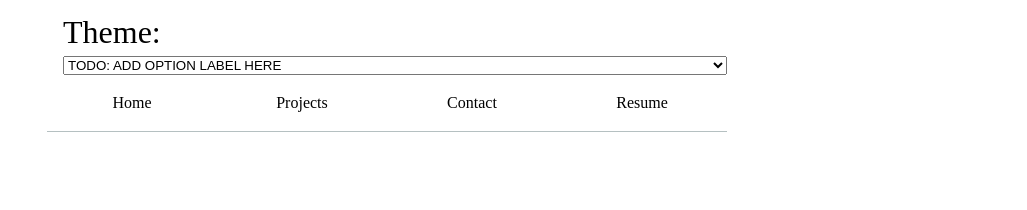
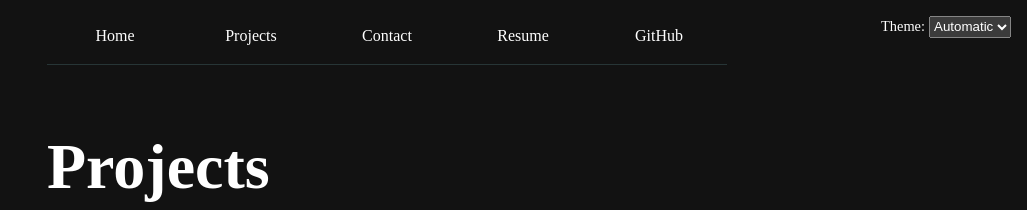
Before and after one commit to marinegapihan2/tutorial_Marine, a plain HTML site: page projects/index.html in a window 1280 px wide. Shown: the top 210 px of the page, without its empty margins (253-1280 px from the left). Drawn offline with Linux system fonts and the light colour scheme.

Commit message:
change feb 24

```diff
--- a/global.js
+++ b/global.js
@@ -26,7 +26,8 @@ let pages = [
 	{url: "./", title: "Home"},
 	{url: "projects/", title: "Projects"},
     {url: "contact/", title: "Contact"},
-    {url: "CV/", title: "Resume"}
+    {url: "CV/", title: "Resume"},
+    {url: "https://github.com/marinegapihan2", title: "GitHub" }
 ];
 
 let nav = document.createElement("nav");
@@ -35,23 +36,23 @@ document.body.prepend(nav);
 // TODO: Inside index.html (our home page), add a class="home" attribute to the <html lang="en"> element!
 const ARE_WE_HOME = document.documentElement.classList.contains("home");
 
-for (let p of pages) {
-	let url = p.url;
-	let title = p.title;
+// for (let p of pages) {
+// 	let url = p.url;
+// 	let title = p.title;
 
-	// Create link and add it to nav
-    if (!ARE_WE_HOME && !url.startsWith("http")) {
-        url = "../" + url;
-    }
+// 	// Create link and add it to nav
+//     if (!ARE_WE_HOME && !url.startsWith("http")) {
+//         url = "../" + url;
+//     }
 
-	nav.insertAdjacentHTML("beforeend", `<a href="${ url }">${ title }</a>` );
-}
+// 	nav.insertAdjacentHTML("beforeend", `<a href="${ url }">${ title }</a>` );
+// }
 
 
 // step 3.2
 // TODO: Comment out the `for (let p of pages) {...}` loop you made in step 3.1 and uncomment the for loop below! I have helped you restructure the loop a bit in a way that may be confusing from the lab instructions
 
-/* for (let p of pages) {
+for (let p of pages) {
 	let url = p.url;
 	let title = p.title;
 
@@ -60,20 +61,20 @@ for (let p of pages) {
         url = "../" + url;
     }
 
-    let a = document.createElement("TODO: create an <a> element!");
+    let a = document.createElement("a");
     a.href = url;
     a.textContent = title;
 
     if (a.host === location.host && a.pathname === location.pathname) {
-        a.classList.add("TODO: FILL IN CLASS NAME");
-    }
+         a.classList.add("current");
+         }
 
-    if ("TODO: FILL IN CONDITION TO OPEN LINK IN NEW TAB") {
+    if (a.host!==location.host) {
         a.target = "_blank";
-    }
+        }
 
     nav.append(a);
-} */
+}
 
 // STEP 4
 // step 4.1
@@ -84,9 +85,9 @@ document.body.insertAdjacentHTML("afterbegin", `
 	<label class="color-scheme">
 		Theme:
 		<select>
-			<option value="light dark">TODO: ADD OPTION LABEL HERE</option>
-            <option value="dark">TODO: ADD OPTION LABEL HERE</option>
-            TODO: ADD LIGHT MODE OPTION HERE!
+			<option value="dark light">Automatic</option>
+            <option value="dark">Dark</option>
+            <option value="light">Light</option>
 		</select>
 	</label>`
 );
@@ -95,23 +96,24 @@ document.body.insertAdjacentHTML("afterbegin", `
 // TODO: Inside your styles.css file, add styling to move the switcher with class .color-scheme to the top right corner. There is nothing to do in this file in this step
 
 // step 4.4
-let select = document.querySelector("TODO: FILL IN SELECTOR");
+let select = document.querySelector("select");
 
 select.addEventListener("input", function (event) {
 	console.log("color scheme changed to", event.target.value);
 
-    // TODO: use document.documentElement.style.setProperty to set the color scheme here! (hint: take a look at the handout)
+    document.documentElement.style.setProperty('color-scheme', event.target.value)
 
-    // TODO: (step 4.5.1) uncomment the line below!
-    // localStorage.colorScheme = event.target.value;
+localStorage.colorScheme = event.target.value;
 });
 
 
 // step 4.5 (continued)
 // Reminder: uncomment line inside the event listener for 4.5.1
-if ("colorScheme" in localStorage) {
-    // TODO: set color scheme to the stored local value (hint: look at handout)
+if (localStorage.colorScheme) {
+	document.documentElement.style.setProperty("color-scheme", localStorage.colorScheme);
+	select.value = localStorage.colorScheme;
 }
+
 
 // STEP 5 (OPTIONAL)
 // Note: This is an optional part of the lab! If you want to do it, uncomment the lines below and fill in the TODOs. Otherwise, leave the lines commented out.
--- a/projects /index.html
+++ b/projects/index.html
@@ -3,7 +3,7 @@
 <head>
     <meta charset="UTF-8">
     <meta name="viewport" content="width=device-width, initial-scale=1.0">
-    <title>Project</title>
+    <title>Projects</title>
     <link rel="stylesheet" href="../style.css">
     <script type="module" src="../global.js"></script>
 </head>
@@ -73,9 +73,5 @@
             </article>
         </div>
 
-
-
-
-
 </body>
 </html>
--- a/style.css
+++ b/style.css
@@ -2,6 +2,7 @@
   --color-accent: oklch(65% 50% 0);
   accent-color: var(--color-accent);
   --border-gray: oklch(80% 3% 200);
+  color-scheme: dark;
 }
 
 body {
@@ -16,8 +17,9 @@ nav li {
 }
 
 nav {
-  display: flex
-}
+  display: flex;
+  }
+
 
 nav a {
   flex: 1;
@@ -28,19 +30,18 @@ nav a {
   margin-bottom: 3ch ;
   border-bottom-width: 1px;
   border-bottom-style: solid;
-  border-bottom-color: oklch(80% 3% 200)
+  border-color: oklch(50% 10% 200 / 40%);
 }
 
 nav a.current {
-  border-bottom: 0.4em solid oklch(80% 3% 200);
+  border-bottom: 0.4em solid oklch(50% 10% 200/40%);
   padding-bottom: calc(10px - 0.4em);
 }
 
 
-
 nav a:hover {
 border-bottom:0.4em solid var(--color-accent) ;
-background-color: oklch(from var(--color-accent)95% 5% h);
+background-color: color-mix(in oklch, var(--color-accent), canvas 85%);
 }
 
 input,
@@ -61,6 +62,16 @@ label{
   grid-column: 1;
   font-size: 2rem;
   margin-left: 1ch;
+}
+
+label.color-scheme {
+  position: absolute;
+  top: 1rem;
+  right: 1rem;
+  display: inline-flex;
+  gap: 4px;
+  font-size: 90%;
+  font-family: inherit;
 }
 
 input,
@@ -121,7 +132,7 @@ h1, h2, h3, h4, h5, h6 {
 #Resume {
   max-width: 150rem;
   margin: 0 auto;
-  background-color: #fff;
+  background-color: #ffffff;
   padding: 0.5rem;
   border-radius: 8px;
   box-shadow: 0 4px 8px rgba(0, 0, 0, 0.1);
@@ -154,4 +165,5 @@ h1, h2, h3, h4, h5, h6 {
 
 #Resume p{
   font-size: 100%;
+  color: #070708;
 }
```
